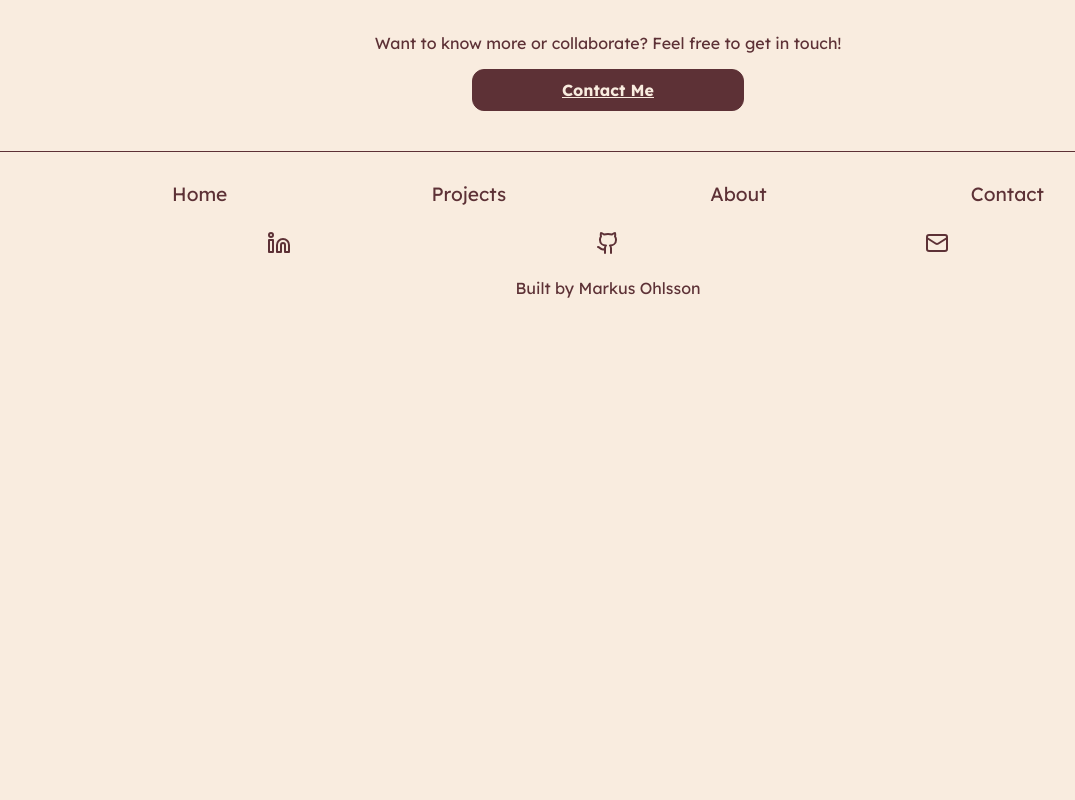
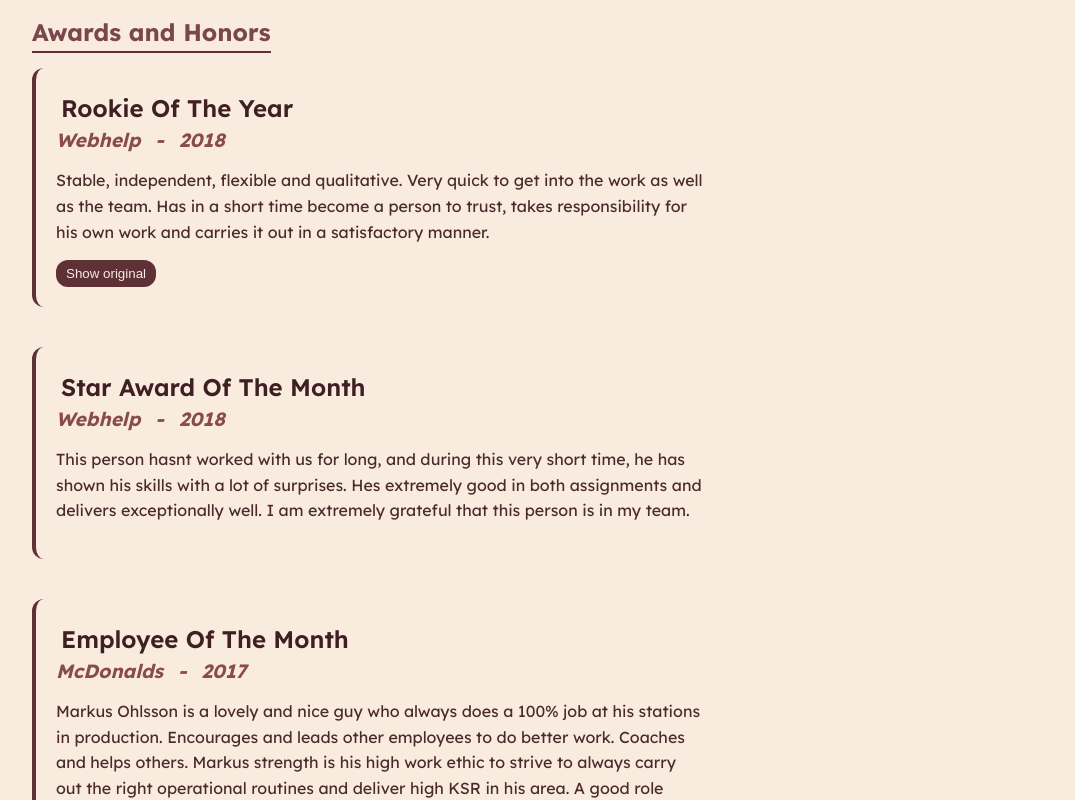
Before and after one commit to markusohlsson/portfoliov2, a Vue app: page /About in a window 1280 px wide. Shown: the part 1020-1820 px from the top of the page, without its empty margins (32-1107 px from the left). Before the commit the page ends 1318 px from the top, so only its background shows below. Built offline with nearby package versions, Linux system fonts and the light colour scheme; a web font is replaced by a local one.

Commit message:
Added Awards And honors for about page

```diff
--- a/src/assets/styles/pages/about.css
+++ b/src/assets/styles/pages/about.css
@@ -43,6 +43,7 @@
 
 	.skills-section,
 	.experience-section,
+	.awards-section,
 	.philosophy-section,
 	.interests-section,
 	.cta-section {
@@ -51,6 +52,7 @@
 
 	.skills-list,
 	.experience-list,
+	.awards-list,
 	.interests-list {
 	    list-style: none;
 		padding: 0;
@@ -59,6 +61,7 @@
 
 	.skills-title,
 	.experience-title,
+	.awards-title,
 	.philosophy-title,
 	.interests-title {
 		font-size: var(--font-size-lg);
@@ -104,6 +107,71 @@
 		}
 	}
 
+	.awards-section {
+	.awards-title {
+
+	}
+
+	.awards-list {
+			display: flex;
+			gap:var(--space-3xl);
+			flex-direction: column;
+		.award-item {
+			border-radius: var(--radius-md);
+			padding: var(--space-lg);
+			border-left: 4px solid var(--primary-color);
+		.award-content {
+			.award-heading {
+			font-weight: var(--fw-semibold);
+			font-size: var(--font-size-lg);
+			color: var(--color-dark);
+			margin: 5px;
+			}
+
+			.award-meta {
+			    font-weight: var(--fw-bold);
+				font-size: var(--font-size-md);
+				color: var(--color-muted);
+				font-style: italic;
+				display: flex;
+				gap: var(--space-md);
+				align-items: center;
+			}
+
+			.award-text-block {
+			.award-description {
+				font-size: var(--font-size-base);
+				color: var(--color-light-text);
+				line-height: 1.6;
+				max-width: 650px;
+				margin-bottom: var(--space-md);
+			}
+
+			.award-original {
+				font-size: var(--font-size-base);
+				color: var(--color-light-text);
+				line-height: 1.6;
+				max-width: 650px;
+				margin-bottom: var(--space-md);
+			}
+
+			.award-toggle-btn {
+				border-radius: var(--radius-md);
+				padding: var(--space-xs) var(--space-sm);
+				border: 0;
+				color: var(--secondary-color);
+				background-color: var(--primary-color);
+			}
+			.award-toggle-btn:hover {
+				background-color: var(--color-accent);
+				cursor: pointer;
+			}
+			}
+		}
+		}
+	}
+	}
+
 	.philosophy-section {
 		.philosophy-text {
 			max-width: 600px;
--- a/src/main.js
+++ b/src/main.js
@@ -8,7 +8,7 @@ import 'aos/dist/aos.css'
 
 AOS.init({
     duration:800,
-    offset: 100,
+    offset: 150,
     once: false,
     mirror: true,
 })
--- a/src/pages/About.vue
+++ b/src/pages/About.vue
@@ -1,5 +1,5 @@
 <script setup>
-import { ref, onMounted } from 'vue';
+import { reactive } from 'vue';
 const skills = [
   'Vue.js', 'Laravel', 'JavaScript', 'CSS/SCSS', 'PHP', 'MySQL', 'Git', 'REST APIs'
 ]
@@ -18,6 +18,32 @@ const personalInterests = [
   'Football',
   'Ice Hockey'
 ]
+const awards = reactive([
+  {
+    year: 2018,
+    title: 'Rookie Of The Year',
+    company: 'Webhelp',
+    original: 'Stabil, självständig, flexibel och kvalitativ. Väldigt snabb på att komma in i arbetet likaväl som teamet. Har på kort tid blivit en person att lita på, tar ansvar för sitt eget arbete och genomför det på ett tillfredställande sätt.',
+    translation: 'Stable, independent, flexible and qualitative. Very quick to get into the work as well as the team. Has in a short time become a person to trust, takes responsibility for his own work and carries it out in a satisfactory manner.',
+    showOriginal: false,
+  },
+  {
+    year: 2018,
+    title: 'Star Award Of The Month',
+    company: 'Webhelp',
+    original: 'This person hasnt worked with us for long, and during this very short time, he has shown his skills with a lot of surprises. Hes extremely good in both assignments and delivers exceptionally well. I am extremely grateful that this person is in my team.',
+    translation: '',
+    showOriginal: false,
+  },
+  {
+    year: 2017,
+    title: 'Employee Of The Month',
+    company: 'McDonalds',
+    original: 'Markus Ohlsson är en härlig och trevlig kille som alltid gör ett 100%igt jobb på sina stationer i produktionen. Uppmanar och leder andra medarbetare till ett bättre arbete. Coachar och hjälper andra. Markus styrka är sin höga arbetsmoral att sträva efter att alltid utföra rätt operationella rutiner samt leverera hög KSR i sitt område. En bra förebild för andra medarbetare!',
+    translation: 'Markus Ohlsson is a lovely and nice guy who always does a 100% job at his stations in production. Encourages and leads other employees to do better work. Coaches and helps others. Markus strength is his high work ethic to strive to always carry out the right operational routines and deliver high KSR in his area. A good role model for other employees!',
+    showOriginal: false,
+  }
+])
 </script>
 
 <template>
@@ -74,9 +100,55 @@ const personalInterests = [
       </ul>
     </section>
 
+    <section class="awards-section">
+      <h3 class="awards-title" data-aos="fade-right">Awards and Honors</h3>
+
+      <ul class="awards-list">
+        <li
+          v-for="(award, index) in awards"
+          :key="index"
+          class="award-item"
+          data-aos="fade-up"
+          :data-aos-delay="index * 100"
+        >
+          <div class="award-content">
+            <h4 class="award-heading" data-aos="fade-right">{{ award.title }}</h4>
+            <div class="award-meta">
+              <div data-aos="fade-right">{{ award.company }}</div>
+              <div>-</div>
+              <div data-aos="fade-left">{{ award.year }}</div>
+            </div>
+
+            <div v-if="award.original" class="award-text-block"  data-aos="fade-up">
+              <p v-if="!award.showOriginal" class="award-description">
+                {{ award.translation || award.original }}
+              </p>
+              <p v-else class="award-original">
+                {{ award.original }}
+              </p>
+
+              <button
+                @click="award.showOriginal = !award.showOriginal"
+                v-if="award.translation"
+                class="award-toggle-btn"
+                data-aos="fade-up-right"
+              >
+                {{ award.showOriginal ? 'Show translation' : 'Show original' }}
+              </button>
+            </div>
+
+            <p v-else class="award-description">
+              {{ award.translation }}
+            </p>
+          </div>
+        </li>
+      </ul>
+    </section>
+
+
     <section class="cta-section" ref="contactSection" data-aos="fade-up">
       <p class="cta-section-text" data-aos="fade-left">Want to know more or collaborate? Feel free to get in touch!</p>
-      <router-link class="link-button" to="/contact" data-aos="fade-right">Contact Me</router-link>
+      <span class="link-button"><router-link  to="/contact" data-aos="fade-right">Contact Me</router-link></span>
     </section>
   </section>
 </template>
```
